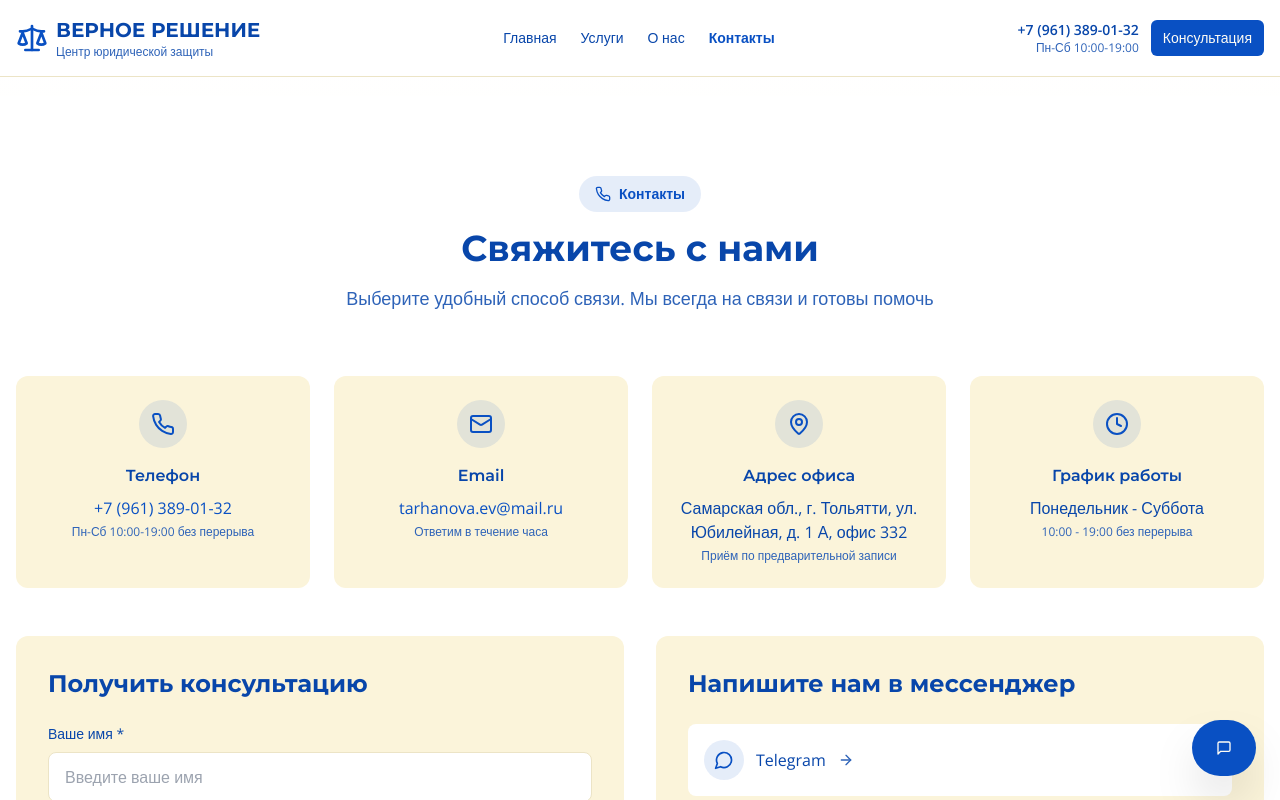
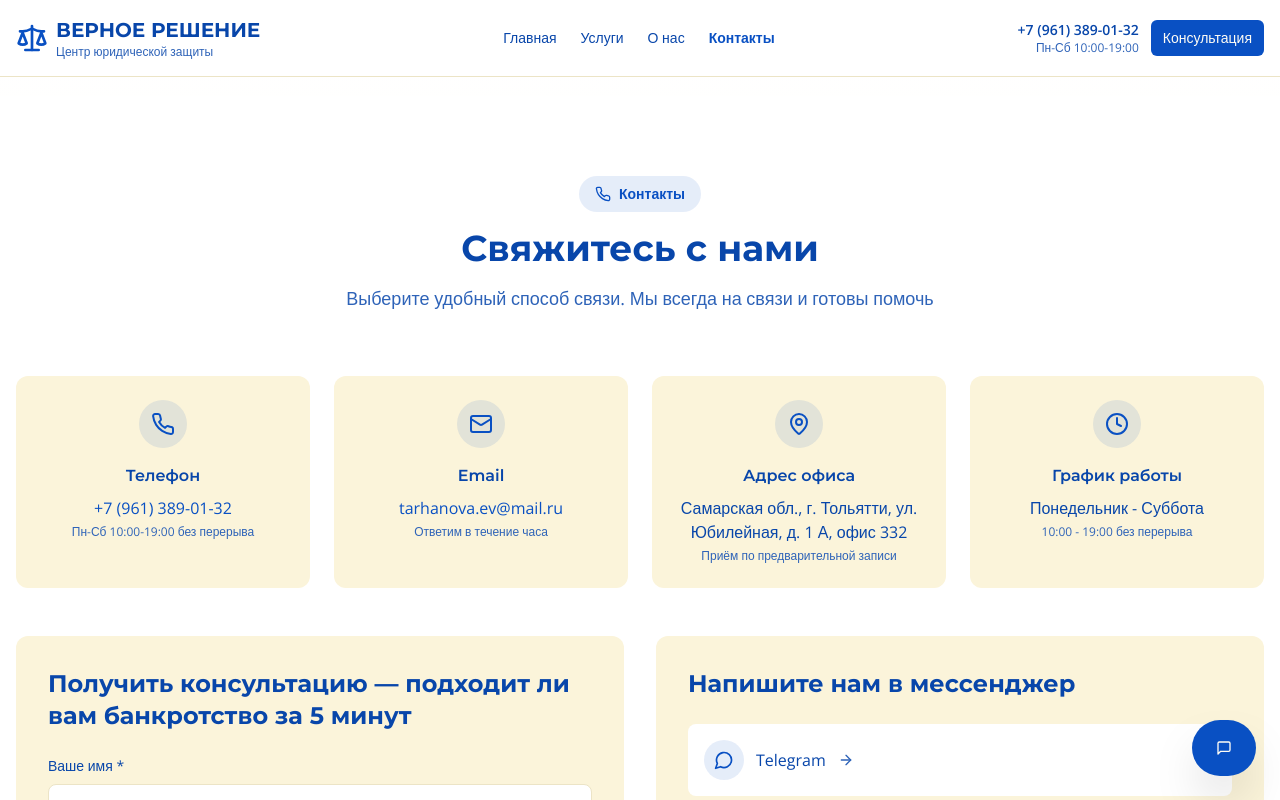
Before and after one commit to pr-poehali-dev/bankruptcy-website-project, a React (Vite) app: page /contacts in a window 1280 px wide. Shown: the top 800 px of the page. Built offline with nearby package versions, Linux system fonts and the light colour scheme.

Commit message:
Получить консультацию подходит ли вам банкротство за 5 минут

```diff
--- a/src/components/sections/ContactsSection.tsx
+++ b/src/components/sections/ContactsSection.tsx
@@ -96,7 +96,7 @@ const ContactsSection = () => {
         <div className="grid grid-cols-1 lg:grid-cols-2 gap-8 mb-12">
           <div className="bg-secondary rounded-xl p-8">
             <h3 className="text-2xl font-bold text-foreground mb-6">
-              Получить консультацию
+              Получить консультацию — подходит ли вам банкротство за 5 минут
             </h3>
             <form onSubmit={handleSubmit} className="space-y-4">
               <div>
```
